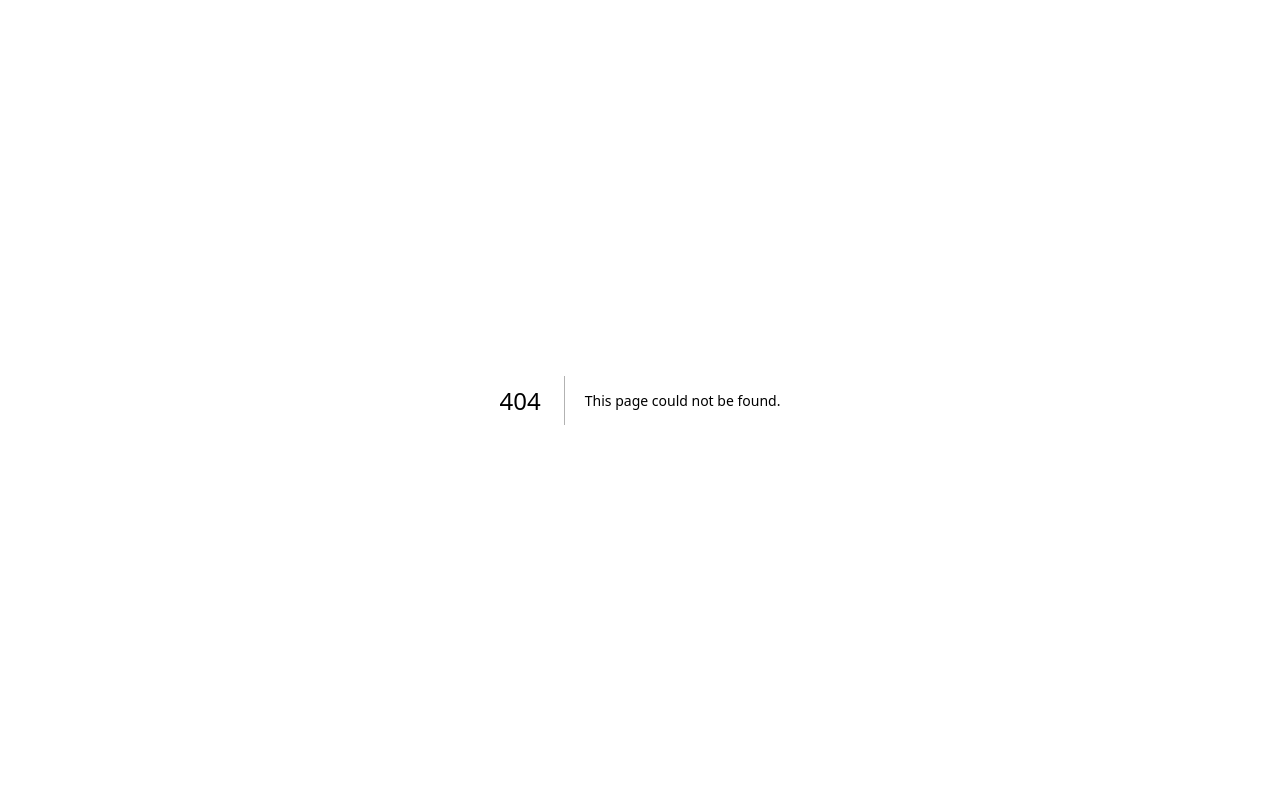
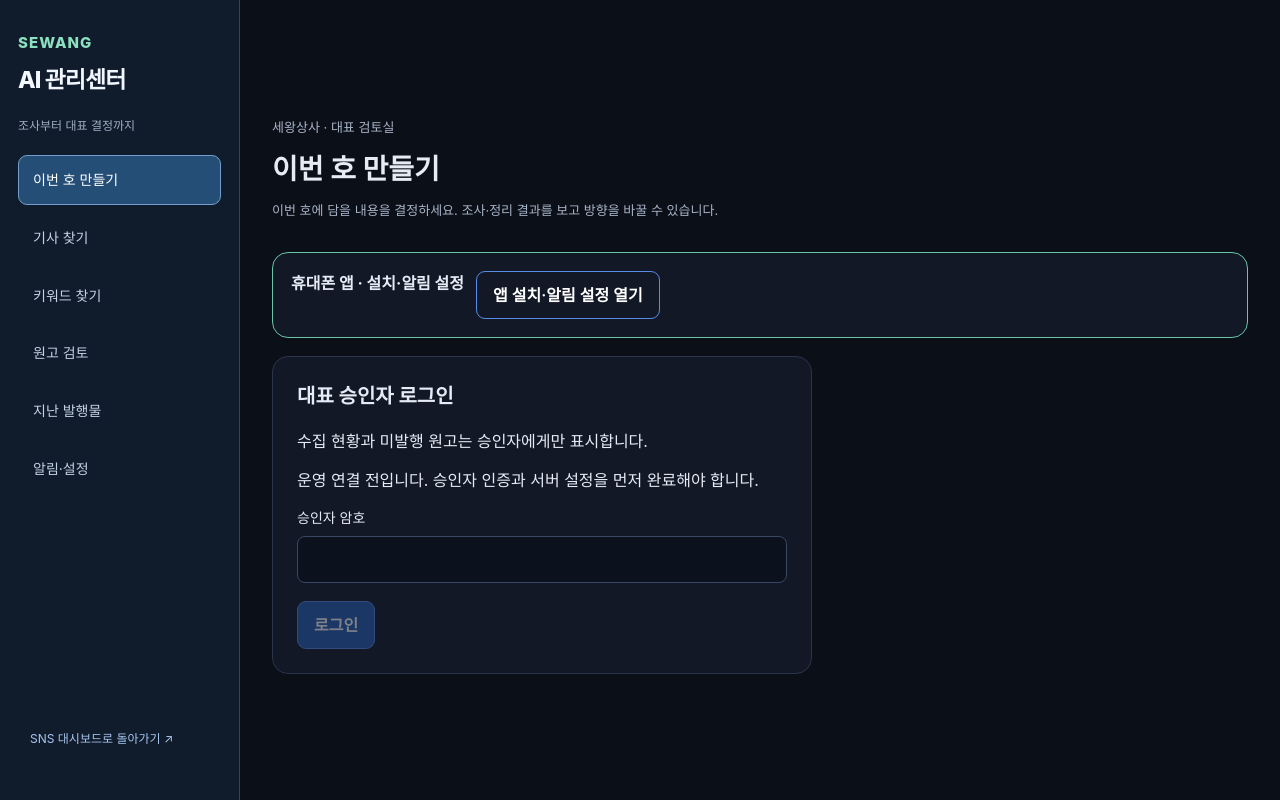
Before and after one commit to msjung75/sewang-sns, a Next.js app: page /ai-center-legacy in a window 1280 px wide. Before the commit this address had no page. Built offline with nearby package versions, Linux system fonts and the light colour scheme.

Commit message:
AI센터 이전 버전을 /ai-center-legacy 로 보관

```diff
--- /dev/null
+++ b/app/ai-center-legacy/page.tsx
@@ -0,0 +1,11 @@
+import type {Metadata} from 'next';
+import {ApprovalCenter} from '../../components/ApprovalCenter';
+import type {DeskView} from '../../components/IssueNavigator';
+export const dynamic='force-dynamic';
+export const metadata:Metadata={title:'세왕 AI 관리센터 (이전 버전)',description:'주제별 조사·구성·원고 진행과 대표 결정 — 이전 버전 보관'};
+export default function AICenterLegacyPage({searchParams}:{searchParams:{view?:string;topic?:string}}){
+ const views=['overview','articles','workflow','reports','signals','history','settings'];
+ const view=views.includes(searchParams.view||'')?searchParams.view as DeskView:'overview';
+ const topic=typeof searchParams.topic==='string'&&/^[A-Za-z0-9_-]{1,100}$/.test(searchParams.topic)?searchParams.topic:undefined;
+ return <ApprovalCenter initialView={topic?'workflow':view} initialTopicId={topic}/>;
+}
```
